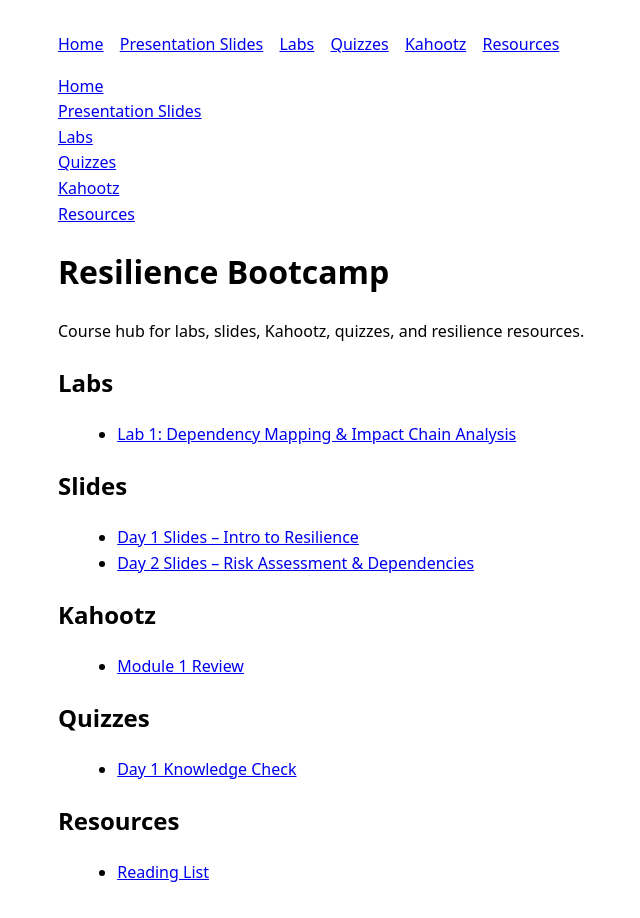
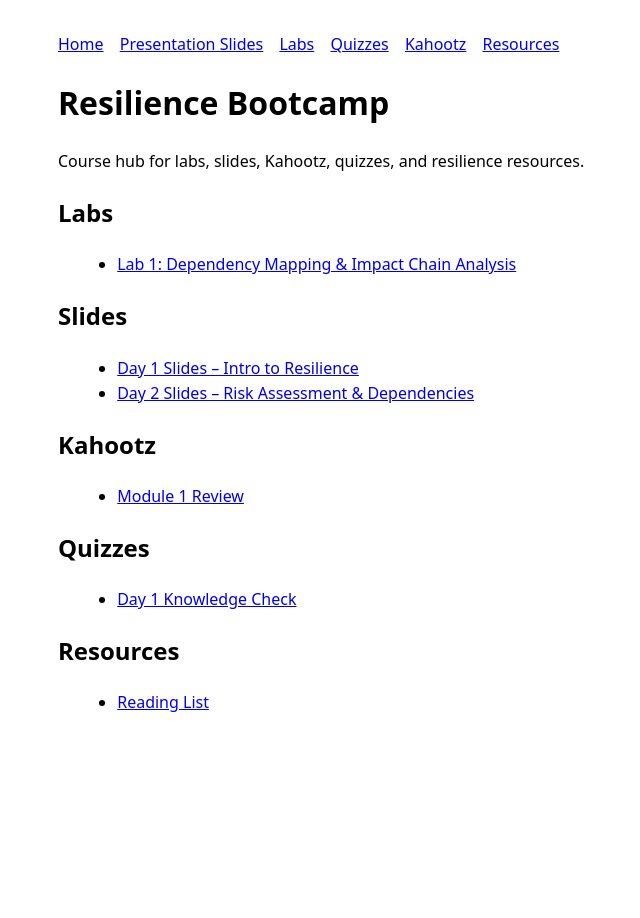
Before and after one commit to andry-collab/resilience-bootcamp, a Jekyll site: the page built from README.md, in a window 1280 px wide. Shown: the whole page, without its empty margins (102-742 px from the left). Built offline with Jekyll 4.4.1, drawn with Linux system fonts in a browser that asks for light colours; our own code applies the rules of GitHub Pages for plain Markdown files; some of the changed lines change nothing that is shown.

Commit message:
Fix top navigation (uses baseurl) and remove duplicate README links

```diff
--- a/README.md
+++ b/README.md
@@ -1,9 +1,4 @@
-[Home](README.md)
-[Presentation Slides](slides/index.md)
-[Labs](labs/index.md)
-[Quizzes](quizzes/index.md)
-[Kahootz](kahootz/index.md)
-[Resources](resources/index.md)
+
 # Resilience Bootcamp
 
 Course hub for labs, slides, Kahootz, quizzes, and resilience resources.
--- a/_config.yml
+++ b/_config.yml
@@ -1,9 +1,6 @@
 title: Resilience Bootcamp
-description: Course hub for labs, slides, quizzes, and resources.
+description: Course hub for labs, slides, Kahootz, quizzes, and resilience resources.
+url: "https://andry-collab.github.io"
+baseurl: "/resilience-bootcamp"
 theme: jekyll-theme-cayman
 markdown: kramdown
-defaults:
-  - scope:
-      path: ""
-    values:
-      layout: default
--- a/_layouts/default.html
+++ b/_layouts/default.html
@@ -13,13 +13,13 @@
   </style>
 </head>
 <body>
-<nav>
-  <a href="/">Home</a>
-  <a href="/slides/">Presentation Slides</a>
-  <a href="/labs/">Labs</a>
-  <a href="/quizzes/">Quizzes</a>
-  <a href="/kahootz/">Kahootz</a>
-  <a href="/resources/">Resources</a>
+<nav style="margin-bottom:1rem;">
+  <a href="{{ site.baseurl }}/">Home</a>
+  <a href="{{ site.baseurl }}/slides/">Presentation Slides</a>
+  <a href="{{ site.baseurl }}/labs/">Labs</a>
+  <a href="{{ site.baseurl }}/quizzes/">Quizzes</a>
+  <a href="{{ site.baseurl }}/kahootz/">Kahootz</a>
+  <a href="{{ site.baseurl }}/resources/">Resources</a>
 </nav>
   <main>
     {{ content }}
```
